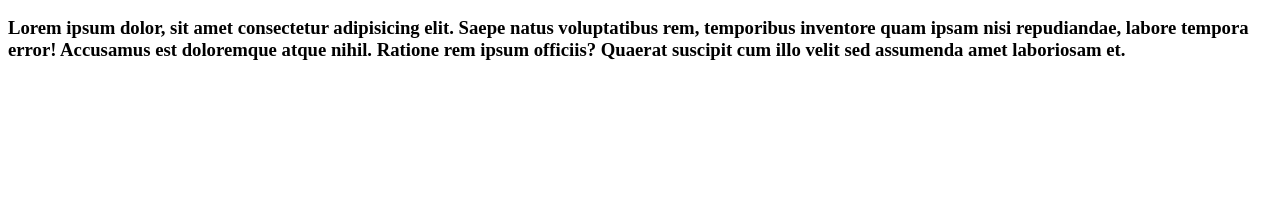
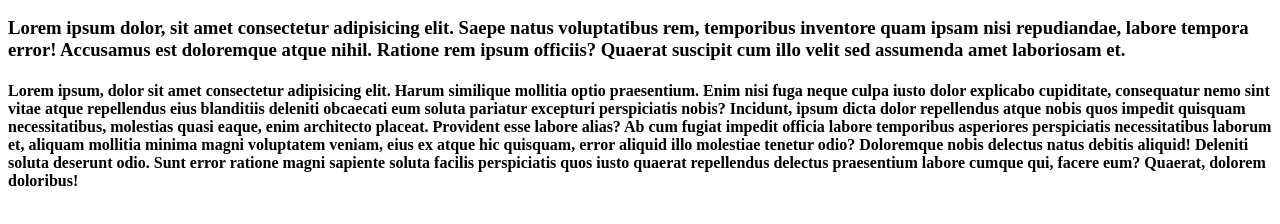
Before and after one commit to sivakonar/test_1, a plain HTML site: page index.html in a window 1280 px wide. Shown: the part 110-334 px from the top of the page. Drawn offline with Linux system fonts and the light colour scheme.

Commit message:
h4 added

```diff
--- a/index.html
+++ b/index.html
@@ -1,14 +1,28 @@
 <!DOCTYPE html>
 <html lang="en">
+
 <head>
     <meta charset="UTF-8">
     <meta name="viewport" content="width=device-width, initial-scale=1.0">
     <title>Document</title>
 </head>
+
 <body>
     <h1>siugwfedf</h1>
     <h2>ewiufhwqewf</h2>
-    <h3>Lorem ipsum dolor, sit amet consectetur adipisicing elit. Saepe natus voluptatibus rem, temporibus inventore quam ipsam nisi repudiandae, labore tempora error! Accusamus est doloremque atque nihil. Ratione rem ipsum officiis? Quaerat suscipit cum illo velit sed assumenda amet laboriosam et.</h3>
+    <h3>Lorem ipsum dolor, sit amet consectetur adipisicing elit. Saepe natus voluptatibus rem, temporibus inventore
+        quam ipsam nisi repudiandae, labore tempora error! Accusamus est doloremque atque nihil. Ratione rem ipsum
+        officiis? Quaerat suscipit cum illo velit sed assumenda amet laboriosam et.</h3>
+    <h4> Lorem ipsum, dolor sit amet consectetur adipisicing elit. Harum similique mollitia optio praesentium. Enim nisi
+        fuga neque culpa iusto dolor explicabo cupiditate, consequatur nemo sint vitae atque repellendus eius blanditiis
+        deleniti obcaecati eum soluta pariatur excepturi perspiciatis nobis? Incidunt, ipsum dicta dolor repellendus
+        atque nobis quos impedit quisquam necessitatibus, molestias quasi eaque, enim architecto placeat. Provident esse
+        labore alias? Ab cum fugiat impedit officia labore temporibus asperiores perspiciatis necessitatibus laborum et,
+        aliquam mollitia minima magni voluptatem veniam, eius ex atque hic quisquam, error aliquid illo molestiae
+        tenetur odio? Doloremque nobis delectus natus debitis aliquid! Deleniti soluta deserunt odio. Sunt error ratione
+        magni sapiente soluta facilis perspiciatis quos iusto quaerat repellendus delectus praesentium labore cumque
+        qui, facere eum? Quaerat, dolorem doloribus!
+    </h4>
+</body>
 
-</body>
 </html>
```
